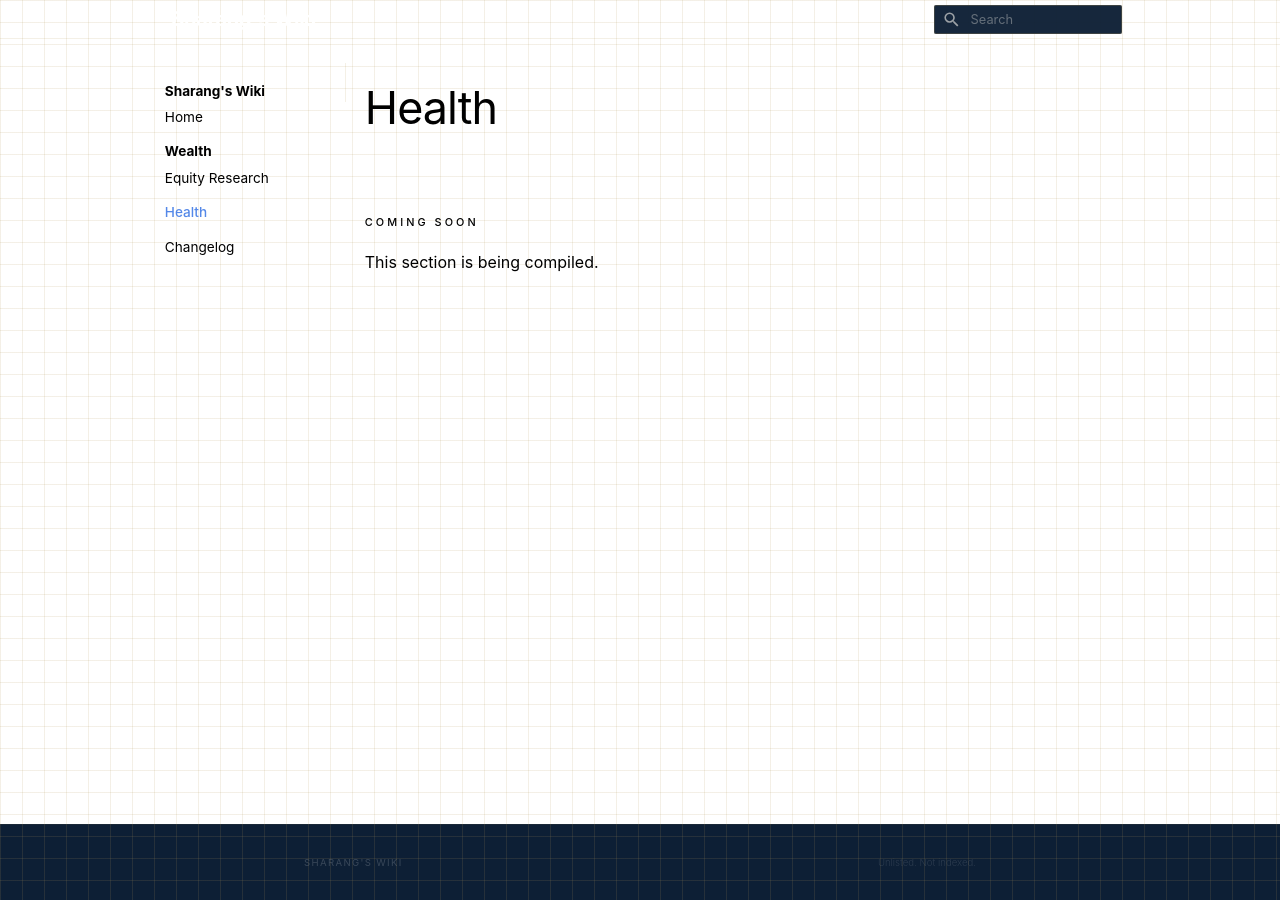
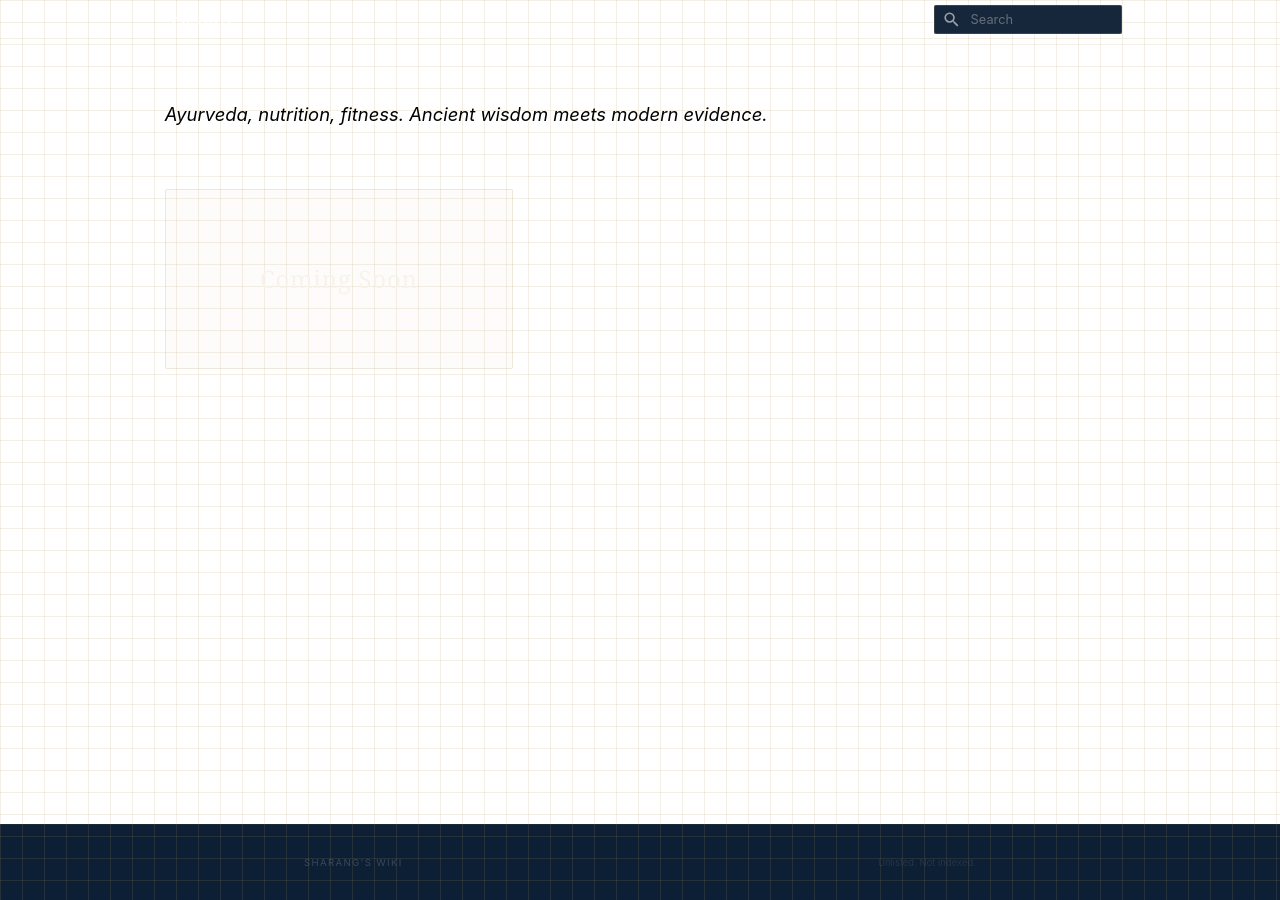
Before and after one commit to sharangshah/wiki, an MkDocs documentation site: the page built from docs/health/index.md, in a window 1280 px wide. Built offline with MkDocs 1.6.1 and Material for MkDocs 9.7.7, drawn with Linux system fonts in a browser that asks for light colours.

Commit message:
Redesign Health subpage with grid box layout

```diff
--- a/docs/health/index.md
+++ b/docs/health/index.md
@@ -1,12 +1,18 @@
 ---
 hide:
+  - navigation
   - toc
+title: Health
 ---
 
-# Health
+<h1 class="homepage-hidden-title">Health</h1>
+
+<p class="lede">Ayurveda, nutrition, fitness. Ancient wisdom meets modern evidence.</p>
 
 <div class="gold-rule"></div>
 
-<span class="section-label">Coming Soon</span>
-
-This section is being compiled.
+<div class="domain-grid">
+<a href="#" class="domain-card domain-card-coming-soon">
+<span class="domain-card-title">Coming Soon</span>
+</a>
+</div>
```
